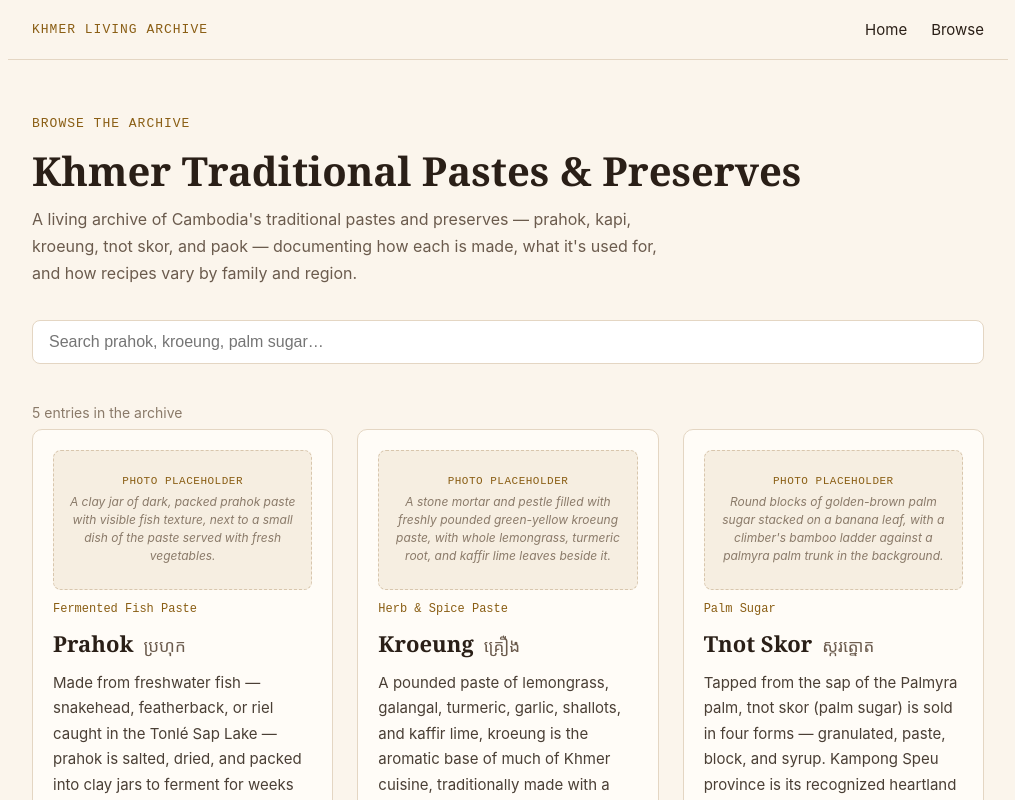
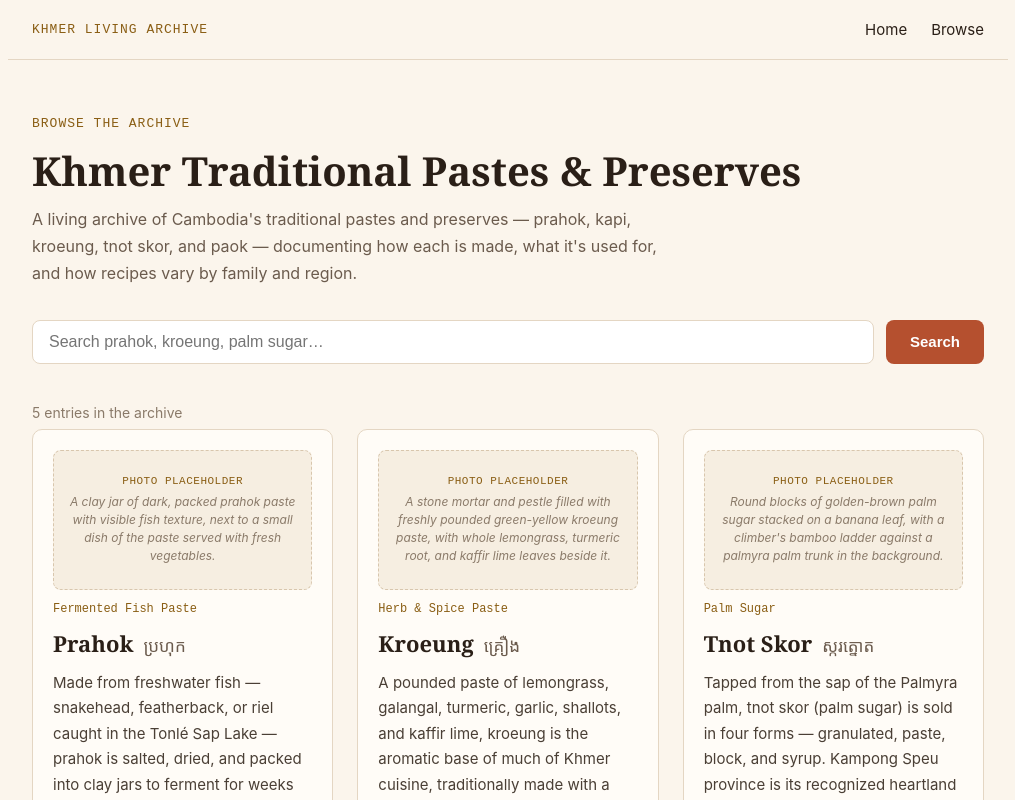
Before and after one commit to Reach488/Vibe-coding-Khmer-preserve-, a Next.js app: page /browse in a window 1280 px wide. Shown: the top 800 px of the page, without its empty margins (132-1147 px from the left). Built offline with nearby package versions, Linux system fonts and the light colour scheme.

Commit message:
Revert "Browse search: instant, case-sensitive, client-side filtering"
This reverts commit 08fcd0ecde032b301cc28de8d165efdfb5f5dd43.

```diff
--- a/app/browse/page.js
+++ b/app/browse/page.js
@@ -1,5 +1,7 @@
+import entries from "../../lib/entries.js";
 import collection from "../../collection.config.js";
-import BrowseExplorer from "../../components/BrowseExplorer.js";
+import SearchForm from "../../components/SearchForm.js";
+import EntryCard from "../../components/EntryCard.js";
 import { colors, fonts, maxWidth } from "../../lib/theme.js";
 
 const styles = {
@@ -7,11 +9,28 @@ const styles = {
   kicker: { fontFamily: fonts.mono, fontSize: 13, letterSpacing: 1, color: colors.accent, margin: 0 },
   title: { fontFamily: fonts.serif, fontSize: "clamp(28px, 5vw, 40px)", margin: "12px 0 8px", color: colors.ink },
   intro: { fontSize: 16, lineHeight: 1.7, color: colors.inkMuted, maxWidth: 640, margin: 0 },
+  count: { fontSize: 14, color: colors.inkFaint, margin: "0 0 8px" },
+  empty: { fontSize: 15, color: colors.inkMuted, padding: "40px 0" },
+  grid: {
+    display: "grid",
+    gridTemplateColumns: "repeat(auto-fill, minmax(260px, 1fr))",
+    gap: 24,
+  },
 };
 
 export default async function BrowsePage({ searchParams }) {
   const params = await searchParams;
-  const initialQuery = (params?.q || "").trim();
+  const query = (params?.q || "").trim();
+  const q = query.toLowerCase();
+
+  const results = q
+    ? entries.filter(
+        (entry) =>
+          entry.title.toLowerCase().includes(q) ||
+          entry.khmerTerm.includes(query) ||
+          entry.description.toLowerCase().includes(q)
+      )
+    : entries;
 
   return (
     <main style={styles.wrap}>
@@ -19,7 +38,23 @@ export default async function BrowsePage({ searchParams }) {
       <h1 style={styles.title}>{collection.name}</h1>
       <p style={styles.intro}>{collection.description}</p>
 
-      <BrowseExplorer initialQuery={initialQuery} />
+      <SearchForm defaultValue={query} />
+
+      <p style={styles.count}>
+        {query
+          ? `${results.length} ${results.length === 1 ? "entry" : "entries"} match "${query}"`
+          : `${results.length} entries in the archive`}
+      </p>
+
+      {results.length === 0 ? (
+        <p style={styles.empty}>No entries match "{query}". Try a different search term.</p>
+      ) : (
+        <div className="entry-grid" style={styles.grid}>
+          {results.map((entry) => (
+            <EntryCard key={entry.id} entry={entry} />
+          ))}
+        </div>
+      )}
     </main>
   );
 }
--- a/app/globals.css
+++ b/app/globals.css
@@ -20,7 +20,12 @@
   color: #b5502f;
 }
 
+.search-button:hover {
+  background-color: #93401f;
+}
+
 .search-input:focus-visible,
+.search-button:focus-visible,
 .nav-link:focus-visible,
 a:focus-visible {
   outline: 2px solid #b5502f;
--- a/components/BrowseExplorer.js
+++ /dev/null
@@ -1,53 +0,0 @@
-"use client";
-
-import { useMemo, useState } from "react";
-import entries from "../lib/entries.js";
-import SearchForm from "./SearchForm.js";
-import EntryCard from "./EntryCard.js";
-import { colors } from "../lib/theme.js";
-
-const styles = {
-  count: { fontSize: 14, color: colors.inkFaint, margin: "0 0 8px" },
-  empty: { fontSize: 15, color: colors.inkMuted, padding: "40px 0" },
-  grid: {
-    display: "grid",
-    gridTemplateColumns: "repeat(auto-fill, minmax(260px, 1fr))",
-    gap: 24,
-  },
-};
-
-export default function BrowseExplorer({ initialQuery = "" }) {
-  const [query, setQuery] = useState(initialQuery);
-
-  const results = useMemo(() => {
-    if (!query) return entries;
-    return entries.filter(
-      (entry) =>
-        entry.title.includes(query) ||
-        entry.khmerTerm.includes(query) ||
-        entry.description.includes(query)
-    );
-  }, [query]);
-
-  return (
-    <>
-      <SearchForm value={query} onChange={setQuery} />
-
-      <p style={styles.count}>
-        {query
-          ? `${results.length} ${results.length === 1 ? "entry" : "entries"} match "${query}"`
-          : `${results.length} entries in the archive`}
-      </p>
-
-      {results.length === 0 ? (
-        <p style={styles.empty}>No entries match "{query}". Try a different search term.</p>
-      ) : (
-        <div className="entry-grid" style={styles.grid}>
-          {results.map((entry) => (
-            <EntryCard key={entry.id} entry={entry} />
-          ))}
-        </div>
-      )}
-    </>
-  );
-}
--- a/components/SearchForm.js
+++ b/components/SearchForm.js
@@ -1,5 +1,3 @@
-"use client";
-
 import { colors, radii } from "../lib/theme.js";
 
 const styles = {
@@ -19,20 +17,33 @@ const styles = {
     border: `1px solid ${colors.border}`,
     borderRadius: radii.sm,
   },
+  button: {
+    padding: "12px 24px",
+    fontSize: 15,
+    fontWeight: 600,
+    color: "#FFFFFF",
+    backgroundColor: colors.brand,
+    border: "none",
+    borderRadius: radii.sm,
+    cursor: "pointer",
+  },
 };
 
-export default function SearchForm({ value, onChange }) {
+export default function SearchForm({ defaultValue }) {
   return (
-    <div style={styles.form}>
+    <form action="/browse" method="GET" style={styles.form}>
       <input
         type="text"
-        value={value}
-        onChange={(event) => onChange(event.target.value)}
+        name="q"
+        defaultValue={defaultValue}
         placeholder="Search prahok, kroeung, palm sugar…"
         style={styles.input}
         className="search-input"
         aria-label="Search the archive"
       />
-    </div>
+      <button type="submit" style={styles.button} className="search-button">
+        Search
+      </button>
+    </form>
   );
 }
```
